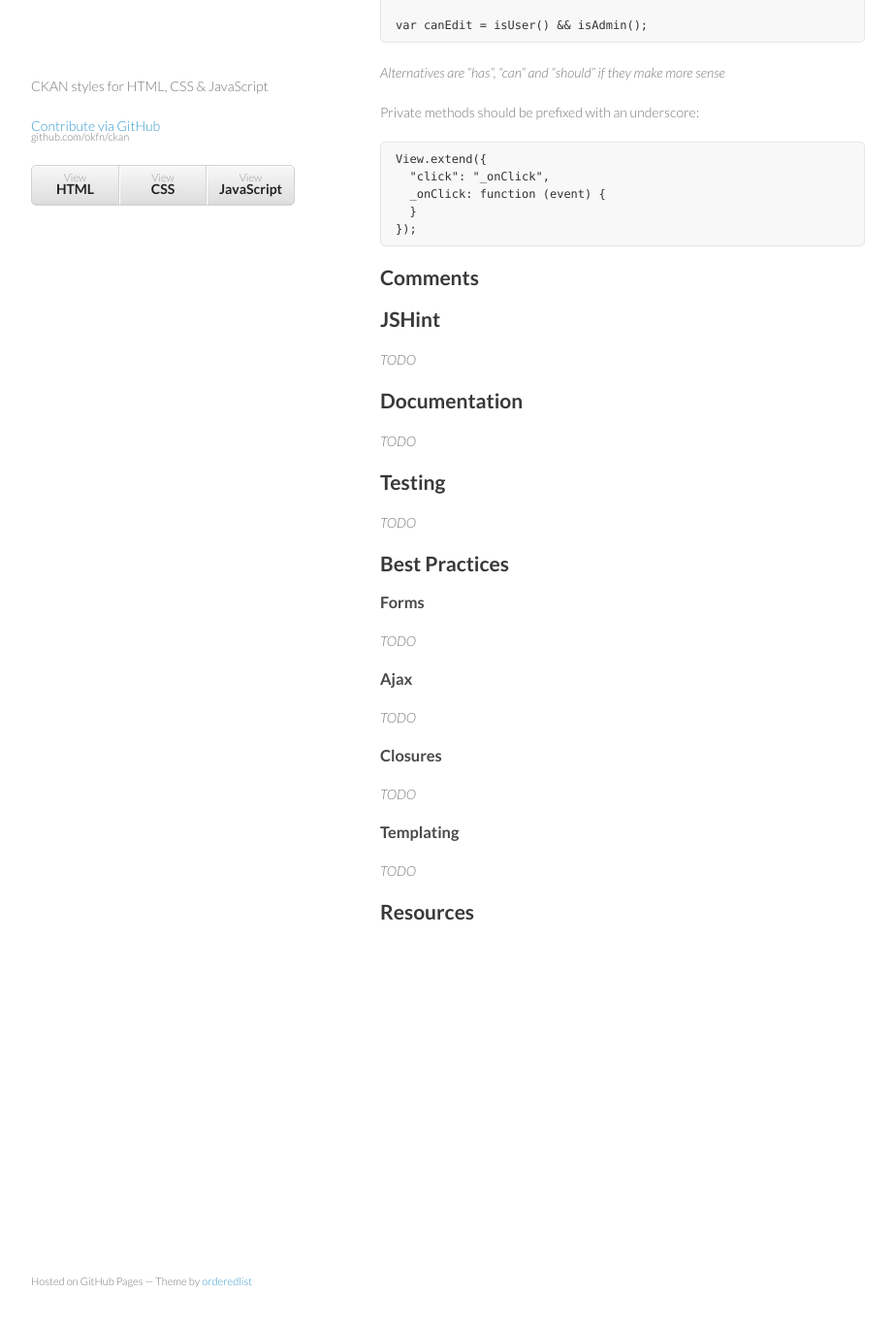
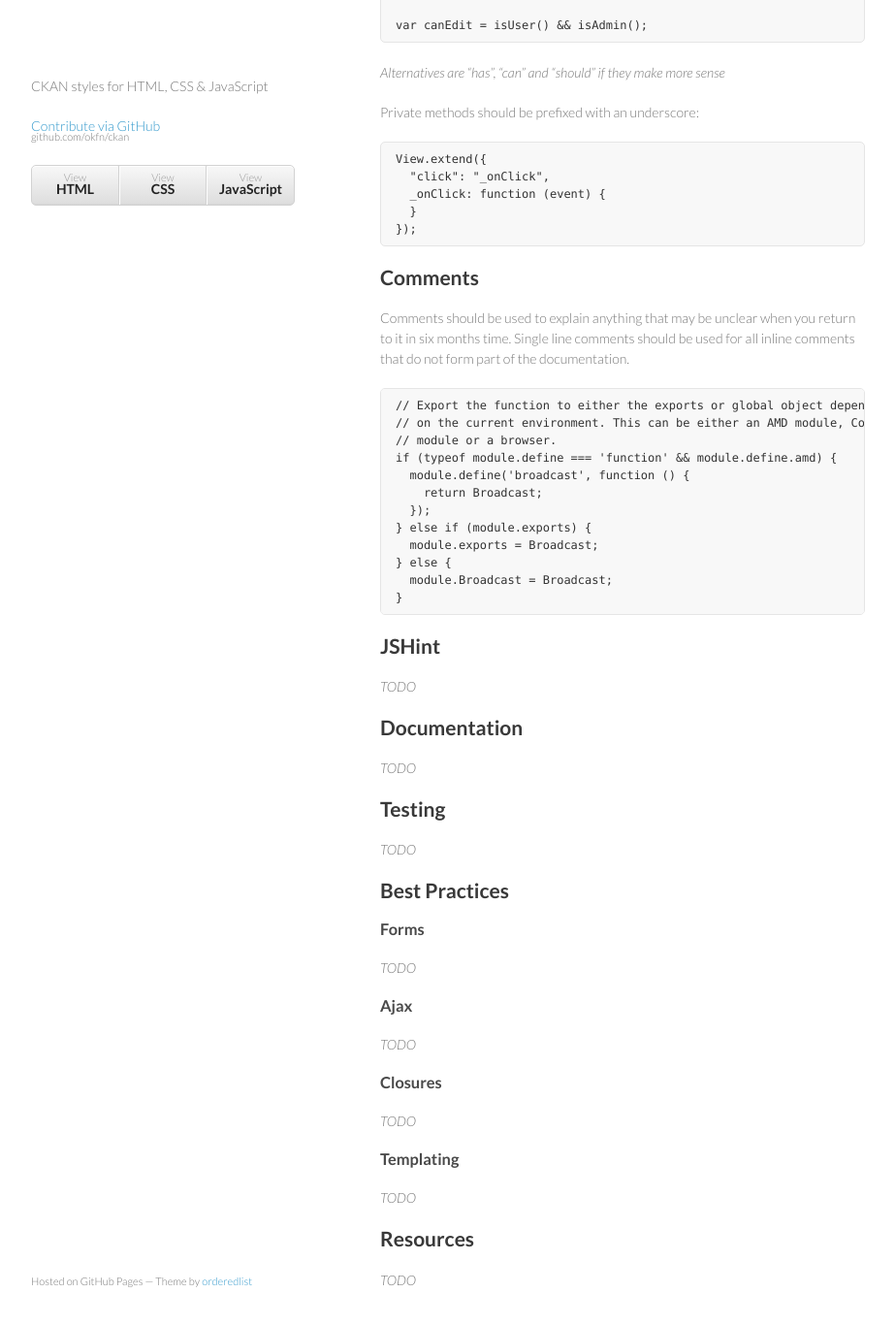
Before and after one commit to aron/ckan-style, a Jekyll site: the page built from styleguide/javascript/index.md, in a window 1280 px wide and 1400 px high, scrolled down 3088 px. Shown: the top 1366 px of the window at 97% size, without its empty margins (178-1101 px from the left). Built offline with Jekyll 4.4.1, drawn with Linux system fonts in a browser that asks for light colours; before the commit the page ends 4110 px from its top, so only the background shows below that.

Commit message:
Add a section on comments to the JavaScript guide

```diff
--- a/styleguide/javascript/index.md
+++ b/styleguide/javascript/index.md
@@ -172,6 +172,23 @@ Private methods should be prefixed with an underscore:
 Comments
 --------
 
+Comments should be used to explain anything that may be unclear when you return
+to it in six months time. Single line comments should be used for all inline
+comments that do not form part of the documentation.
+
+    // Export the function to either the exports or global object depending
+    // on the current environment. This can be either an AMD module, CommonJS
+    // module or a browser.
+    if (typeof module.define === 'function' && module.define.amd) {
+      module.define('broadcast', function () {
+        return Broadcast;
+      });
+    } else if (module.exports) {
+      module.exports = Broadcast;
+    } else {
+      module.Broadcast = Broadcast;
+    }
+
 JSHint
 ------
 
@@ -208,3 +225,5 @@ _TODO_
 
 Resources
 ---------
+
+_TODO_
```
